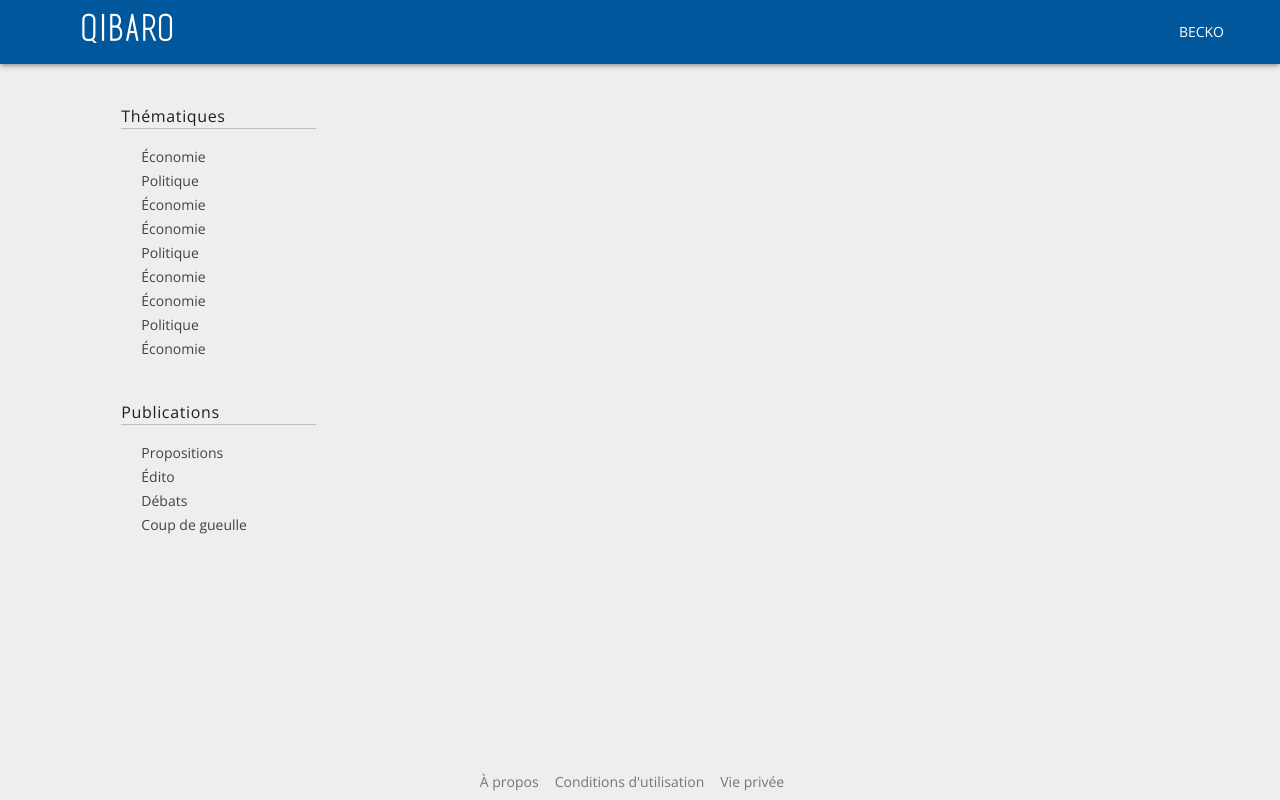
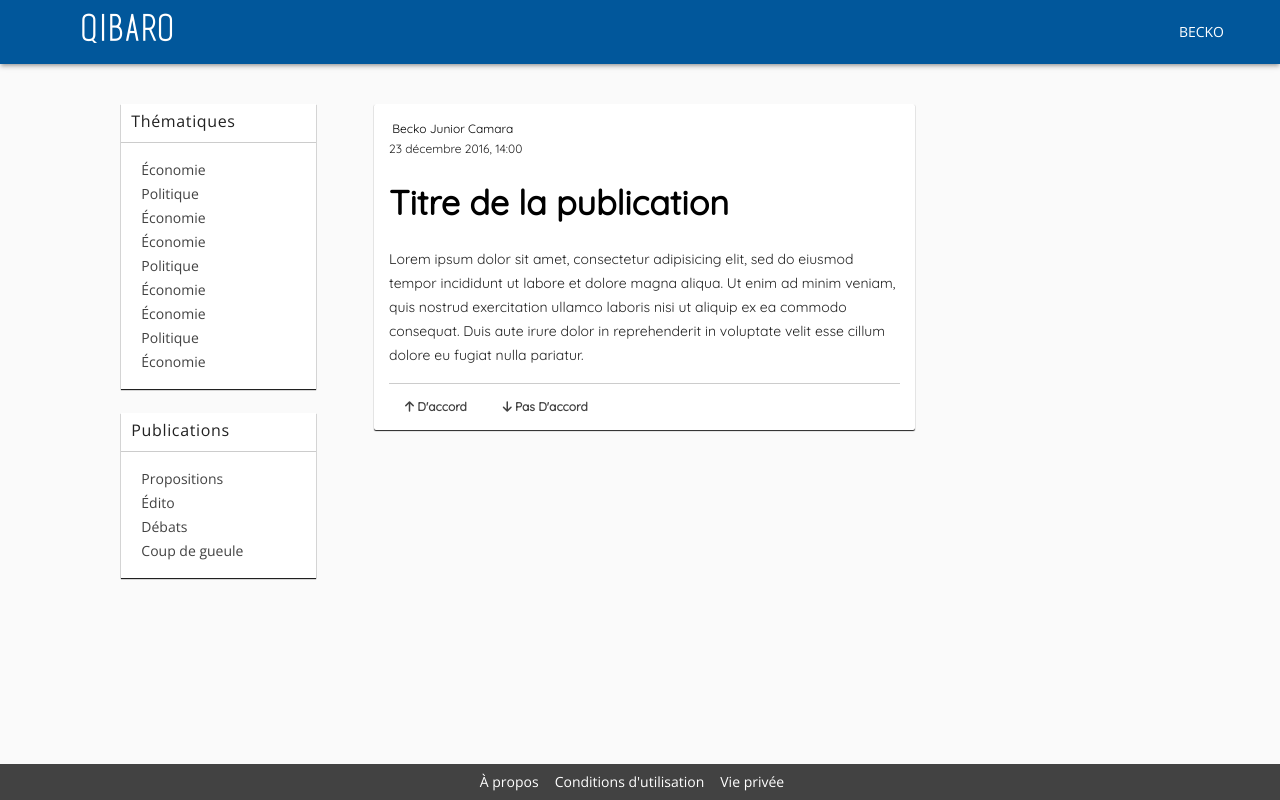
Before and after one commit to beckojr/qibaro, a Flask app: page /home/ in a window 1280 px wide. Run offline with Flask 2, Linux system fonts and the light colour scheme; some libraries are stand-ins or nearby versions.

Commit message:
Réalisation de l'ui des posts sur le site

```diff
--- a/static/css/home.css
+++ b/static/css/home.css
@@ -1,6 +1,6 @@
 #th-content, #pub-content { /*Liste des thématiques*/
   padding-bottom: 15px;
-  font-family: 'Open Sans', 'Merriweather', serif;
+  font-family: 'Open Sans', serif;
   /*list-style-position: inside;*/
 }
 
@@ -11,23 +11,30 @@
   padding-left: 10px;
 }
 
+#left-section div {
+  background-color: white;
+  box-shadow: 0 1px 1px 0;
+}
+
 .side_list > li > a{
   text-decoration: none;
   color: #424242;
 }
 
 .side_list > li:hover{
-  background-color: #F5F5F5;
+  border-left: 2px solid #01579b ;
 }
 
-.side_list > li > a:active {
-  background-color: #F5F5F5;
+.side_list  li a:hover {
+  color: #01579b;
 }
 
 #th-title, #pub-title {
-  border-bottom: solid 1px;
   border-color: #BDBDBD;
   font-family: 'Open Sans';
+  padding-left: 10px;
+  padding-top: 5px;
+  margin-bottom: -5px;
 }
 
 #btn-profil {
@@ -36,6 +43,69 @@
   font-family: 'Open Sans';
 }
 
+#profil-menu {
+  font-family: 'Open Sans';
+}
+
 .mdl-layout__header--waterfall{
    overflow: visible;
 }
+
+#center-section {
+  margin-top: 32px;
+  margin-left: 50px;
+}
+
+.post {
+  position: relative;
+  background-color: white;
+  padding: 15px;
+  font-family: 'Quicksand', serif;
+  width: 100%;
+  box-shadow: 0 1px 1px 0;
+  border-radius: 2px;
+}
+
+.post-title a {
+  font-family: 'Quicksand' !important;
+  color: black;
+  text-decoration: none;
+  font-weight: bold;
+}
+
+.post-title a:hover {
+  color: #01579b;
+}
+
+.post-header {
+  font-size: 12px;
+}
+
+.post-header a {
+  color: black;
+  text-decoration: none;
+}
+
+.post-footer {
+  position: relative;
+  margin-top: -10px;
+  margin-bottom: -10px;
+}
+
+.post-footer button {
+  text-transform: capitalize;
+  font-family: 'Quicksand' ;
+  color: #424242;
+  font-weight: bold;
+  font-size: 12px;
+}
+
+.post-footer .daccord:hover {
+  background-color: #01579b;
+  color: white;
+}
+
+.post-footer .pasdaccord:hover {
+  background-color: #c62828;
+  color: white;
+}
--- a/static/css/page-layout.css
+++ b/static/css/page-layout.css
@@ -5,7 +5,7 @@
 
 body {
   margin: 0;
-  background-color: #EEEEEE;
+  background-color: #fafafa;
   z-index: -99;
 }
 
@@ -32,14 +32,14 @@ body {
   text-decoration: none;
 }
 
-#footer_list > li > a {
+#footer-left > li > a {
   text-decoration: none;
   position: relative;
   font-family: 'Open Sans', 'Merriweather', serif;
-  color: #757575 !important;
+  color: white !important;
 }
 
-#footer_list > li > a:hover {
+#footer-left > li > a:hover {
   text-decoration: underline;
 }
 
@@ -48,6 +48,6 @@ footer {
   right: 0;
   bottom: 0;
   left: 0;
-  /*background-color: #e0e0e0;*/
+  background-color: #424242;
   text-align: center;
 }
--- a/templates/content/home.html
+++ b/templates/content/home.html
@@ -10,9 +10,9 @@
   <button type="button" class="mdl-button mdl-js-button mdl-js-ripple-effect" id="btn-profil">BECKO</button>
 </nav>
 
-<ul class="mdl-menu mdl-js-menu mdl-menu--bottom-right" for="btn-profil">
-  <li class="mdl-menu__item">Profil</li>
-  <li class="mdl-menu__item">Compte</li>
+<ul class="mdl-menu mdl-js-menu mdl-menu--bottom-left" for="btn-profil" id="profil-menu">
+  <li class="mdl-menu__item mdl-menu__item--full-bleed-divider">Profil</li>
+  <li class="mdl-menu__item mdl-menu__item--full-bleed-divider">Compte</li>
   <li class="mdl-menu__item">Déconnexion</li>
 </ul>
 {% endblock %}
@@ -20,8 +20,9 @@
 {% block content %}
 {# Section des thématiques sur la gauche #}
 <section class="mdl-cell mdl-cell--2-col mdl-cell--1-offset" id="left-section">
-  <div id="thematiques">
+  <div id="thematiques" class="">
     <h6 id="th-title">Thématiques</h6>
+    <hr>
     <ul id="th-content" class="side_list">
       <li><a href="#">Économie</a></li>
       <li><a href="#">Politique</a></li>
@@ -35,13 +36,14 @@
     </ul>
   </div>
 
-  <div id="publications">
+  <div id="publications" class="">
     <h6 id="pub-title">Publications</h6>
+    <hr>
     <ul id="pub-content" class="side_list">
       <li><a href="#">Propositions</a></li>
       <li><a href="#">Édito</a></li>
       <li><a href="#">Débats</a></li>
-      <li><a href="#">Coup de gueulle</a></li>
+      <li><a href="#">Coup de gueule</a></li>
     </ul>
   </div>
 </section>
@@ -49,7 +51,42 @@
 {# <div class="mdl-layout-spacer"></div> #}
 
 {# Section des publications, de la timeline #}
-<section class="mdl-cell mdl-cell--5-col mdl-cell--1-offset" id="center-section">
+<section class="mdl-cell mdl-cell--5-col" id="center-section">
+  <article class="post">
+    <div class="post-header">
+      <img src="" alt="" class="avatar"/>
+      <span class="author"><a href="#">Becko Junior Camara</a></span>
+      <div class="mdl-layout-spacer"></div>
+      <span class="date">23 décembre 2016, 14:00</span>
+    </div>
+
+    <div class="post-content">
+      <h3 class="post-title"><a href="#">Titre de la publication</a></h3>
+
+      {% block post_media %}
+
+      {% endblock %}
+
+      <p class="post-text">
+        Lorem ipsum dolor sit amet, consectetur adipisicing elit,
+        sed do eiusmod tempor incididunt ut labore et dolore magna
+        aliqua. Ut enim ad minim veniam, quis nostrud exercitation
+        ullamco laboris nisi ut aliquip ex ea commodo consequat.
+        Duis aute irure dolor in reprehenderit in voluptate velit
+        esse cillum dolore eu fugiat nulla pariatur.
+      </p>
+    </div>
+
+    <hr>
+
+    <div class="post-footer">
+      <button type="button" name="button" class="mdl-button mdl-js-button daccord"><i class="fa fa-arrow-up" aria-hidden="true"></i>
+D'accord</button>
+      <button type="button" name="button" class="mdl-button mdl-js-button pasdaccord"><i class="fa fa-arrow-down" aria-hidden="true"></i>
+Pas d'accord</button>
+      {# <button type="button" name="button">Partager</button> #}
+    </div>
+  </article>
 </section>
 <div class="mdl-layout-spacer"></div>
 {% endblock %}
--- a/templates/content/page-layout.html
+++ b/templates/content/page-layout.html
@@ -13,7 +13,7 @@
   <link rel="stylesheet" href="../../static/css/page-layout.css"/>
   <link href="https://fonts.googleapis.com/css?family=Slabo+27px" rel="stylesheet">
   <link rel="stylesheet" href="https://fonts.googleapis.com/icon?family=Material+Icons">
-  <link href="https://fonts.googleapis.com/css?family=Merriweather|Open+Sans" rel="stylesheet">
+  <link href="https://fonts.googleapis.com/css?family=Merriweather|Open+Sans|Quicksand:400|Josefin+Slab" rel="stylesheet">
   <link rel="stylesheet" href="https://code.getmdl.io/1.2.1/material.indigo-pink.min.css">
   <script defer src="https://code.getmdl.io/1.2.1/material.min.js"></script>
   <script src="https://use.fontawesome.com/a7f3555ed9.js"></script>
@@ -28,8 +28,8 @@
 <body>
   <div class="mdl-layout mdl-js-layout mdl-layout--fixed-header">
 
-    <header class="mdl-layout__header mdl-layout__header--waterfall mdl-shadow--3dp">
-      <div class="mdl-layout__header-row">
+    <header class="mdl-layout__header mdl-layout__header--waterfall mdl-shadow--3dp" id="header">
+      <div class="mdl-layout__header-row" id="header-row">
         <span class="mdl-layout-title" id="logo"><a href="/">Qibaro</a></span>
 
         <div class="mdl-layout-spacer"></div>
@@ -50,7 +50,7 @@
       <!-- Pied de page  -->
       <footer class="mdl-min-footer">
         <div class="mdl-mini-footer__left-section">
-          <ul class="mdl-mini-footer__link-list" id="footer_list">
+          <ul class="mdl-mini-footer__link-list" id="footer-left">
             <li><a href="#">À propos</a></li>
             <li><a href="#">Conditions d'utilisation</a></li>
             <li><a href="#">Vie privée</a></li>
--- a/templates/index/index-layout.html
+++ b/templates/index/index-layout.html
@@ -5,7 +5,7 @@
 
   <meta charset="utf-8">
   <title>
-    {%block title%}Qibaro - Pour inventer l'avenir{%endblock%}
+    {%block title%}Qibaro - Pour oser inventer l'avenir{%endblock%}
   </title>
 
   {# Liens et métadonnées utilisable dans les deux pages (inscription et connexion) #}
```
Also changed, not shown: static/css/index.css (+6 -2 lines).
